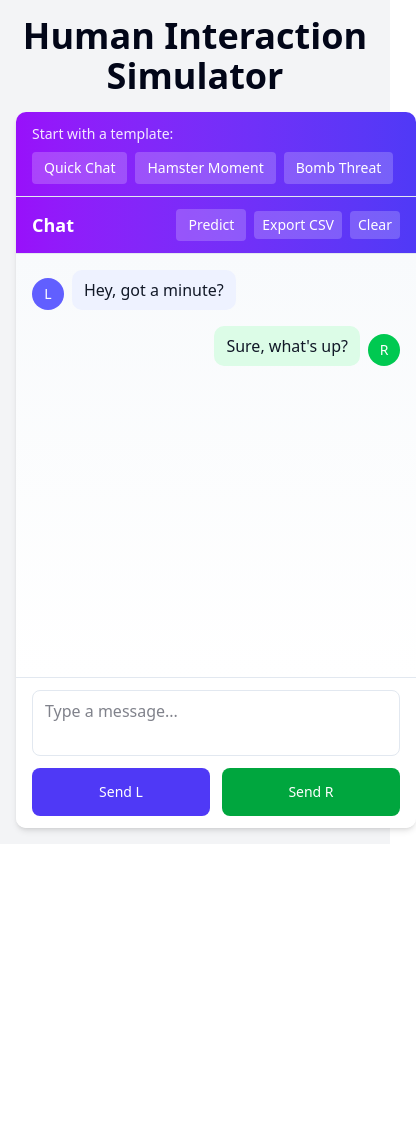
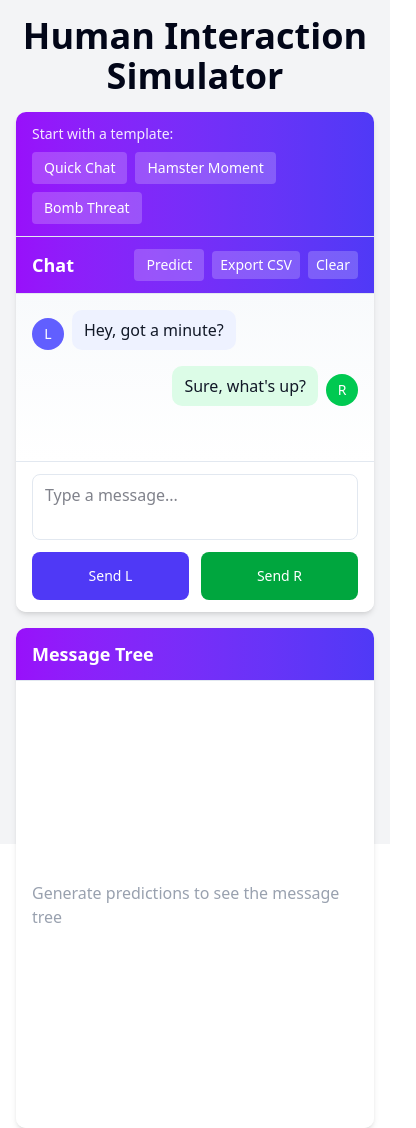
Before and after one commit to questionable-innovations/watchful-halloween-2025, a SvelteKit app in the folder frontend/: page / in a window 390 px wide. Shown: the whole page, 416 px wide, since content can reach past the window. Before the commit the page ends 844 px from the top, so only its background shows below. Built offline with nearby package versions, Linux system fonts and the light colour scheme.

Commit message:
responsive

```diff
--- a/frontend/src/routes/+page.svelte
+++ b/frontend/src/routes/+page.svelte
@@ -264,9 +264,9 @@
 <div class="min-h-screen p-4 bg-gray-100">
     <h1 class="text-4xl font-bold text-center mb-4">Human Interaction Simulator</h1>
 
-    <div class="flex gap-4 h-[calc(100vh-8rem)]">
+    <div class="flex flex-col lg:flex-row gap-4 h-[calc(100vh-8rem)]">
         <!-- Chat Section - Left Side -->
-        <div class="w-[400px] flex-shrink-0 bg-white rounded-lg shadow-md flex flex-col overflow-hidden">
+        <div class="w-full lg:w-[400px] flex-shrink-0 bg-white rounded-lg shadow-md flex flex-col overflow-hidden min-h-[500px] lg:min-h-0">
             <!-- Template Selector Header -->
             <div class="px-4 py-3 border-b bg-gradient-to-r from-purple-600 to-indigo-600">
                 <h2 class="text-sm font-medium text-white/90 mb-2">Start with a template:</h2>
@@ -358,7 +358,7 @@
         </div>
 
         <!-- Message Tree Section - Right Side -->
-        <div class="flex-1 bg-white rounded-lg shadow-md overflow-hidden flex flex-col">
+        <div class="flex-1 bg-white rounded-lg shadow-md overflow-hidden flex flex-col min-h-[500px] lg:min-h-0">
             <div class="flex items-center justify-between px-4 py-3 border-b bg-gradient-to-r from-purple-600 to-indigo-600 text-white">
                 <h2 class="text-lg font-semibold">
                     {#if predictions.length > 0}
```
